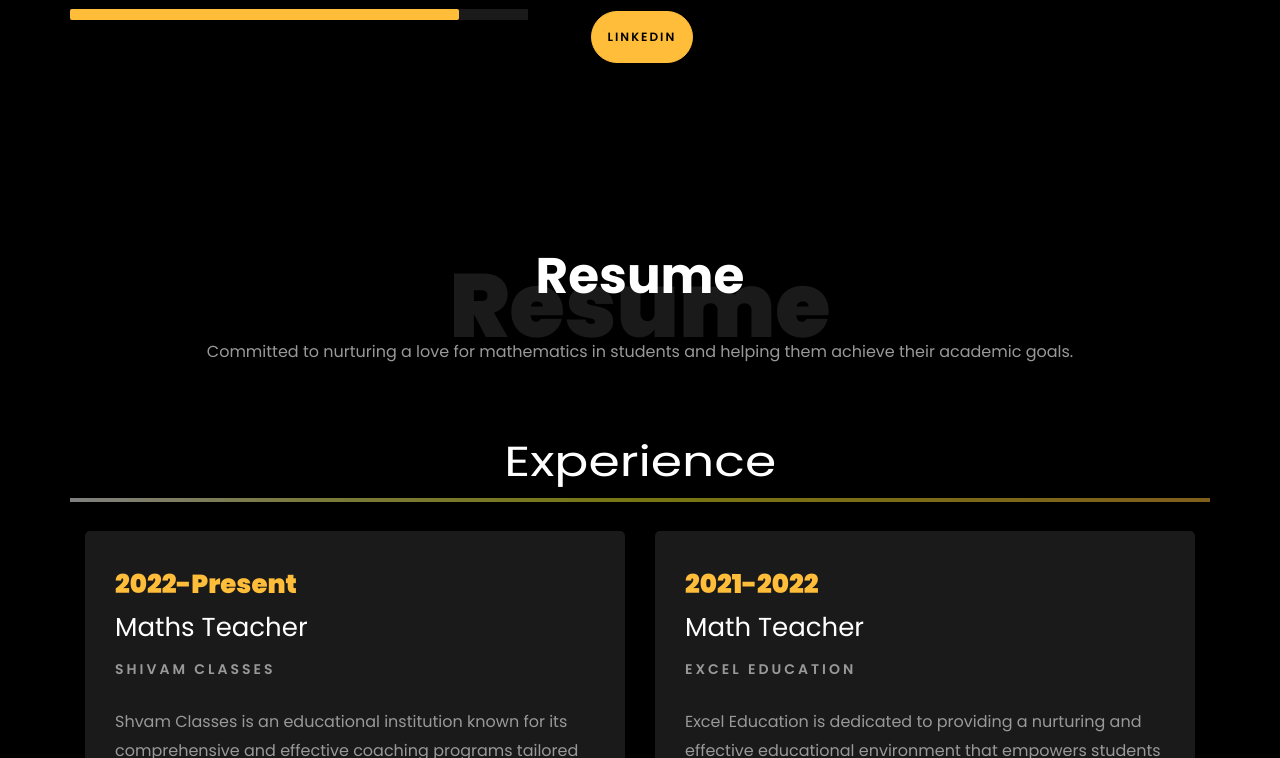
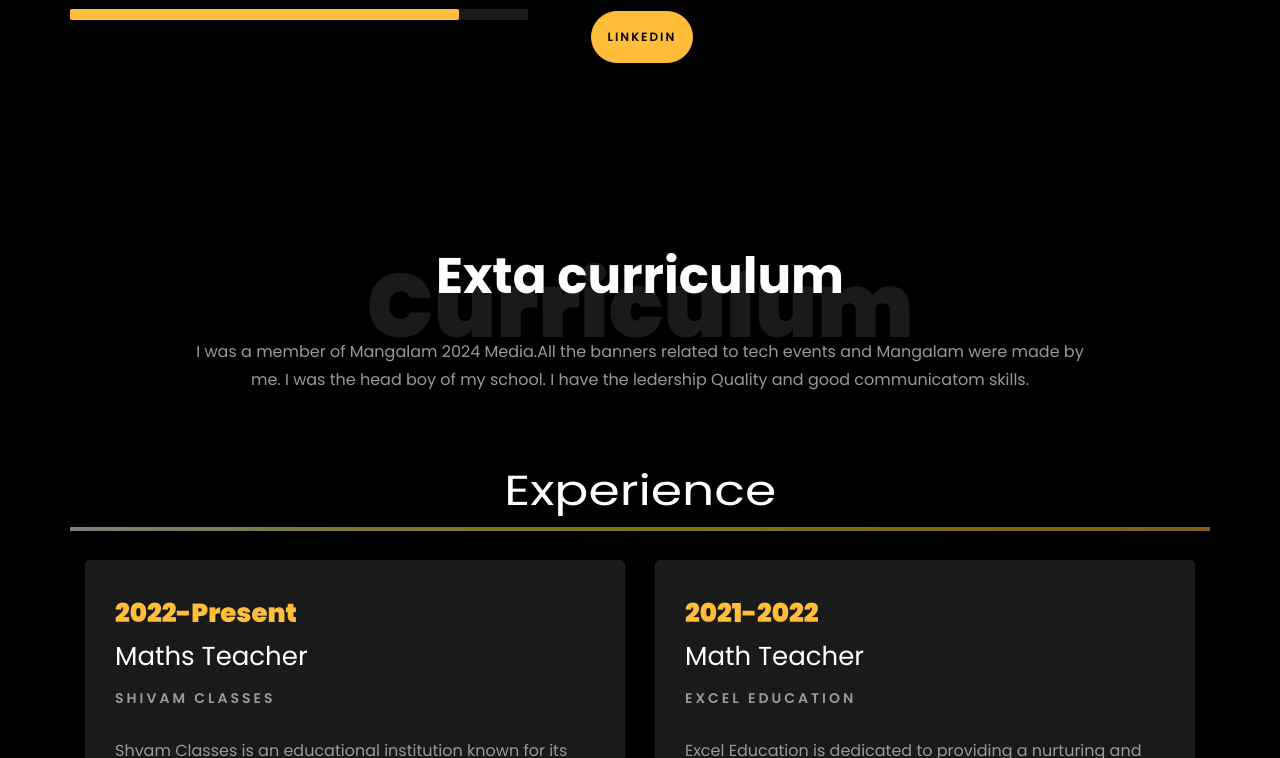
Before and after one commit to Jeeshannnn7/Resume, a plain HTML site: page index.html in a window 1280 px wide. Shown: the part 1402-2160 px from the top of the page. Drawn offline with Linux system fonts and the light colour scheme; files whose address does not match are found by name.

Commit message:
Update index.html

```diff
--- a/index.html
+++ b/index.html
@@ -191,6 +191,7 @@
 						<!-- <br> -->
 			            <p>
 							<a href="https://www.linkedin.com/in/inamdar-jeeshan-1333b0214/" class="btn btn-white btn-outline-white py-3 px-4">My works</a></p>
+							<a class="btn btn-white btn-outline-white py-3 px-4">Software Engineer</a></p>
 		            </div>
 		          </div>
 	        	</div>
@@ -212,7 +213,7 @@
 								<div class="row">
 									<div class="col-sm-6 col-md-5">
 									  <div class="about-img">
-										<img src="images/profile-pic.png" class="img-fluid rounded b-shadow-a" alt="">
+										<img src="images/" class="img-fluid rounded b-shadow-a" alt="">
 									  </div>
 									</div>
 									<!-- Details next to profile image -->
@@ -300,9 +301,9 @@
     	<div class="container">
     		<div class="row justify-content-center pb-5">
           <div class="col-md-10 heading-section text-center ftco-animate">
-          	<h1 class="big big-2">Resume</h1>
-            <h2 class="mb-4">Resume</h2>
-			<p> Committed to nurturing a love for mathematics in students and helping them achieve their academic goals.</p>
+          	<h1 class="big big-2">Curriculum</h1>
+            <h2 class="mb-4">Exta curriculum</h2>
+			<p> I was a member of Mangalam 2024 Media.All the banners related to tech events and Mangalam were made by me. I was the head boy of my school. I have the ledership Quality and good communicatom skills. </p>
           </div>
         </div>
 
```
